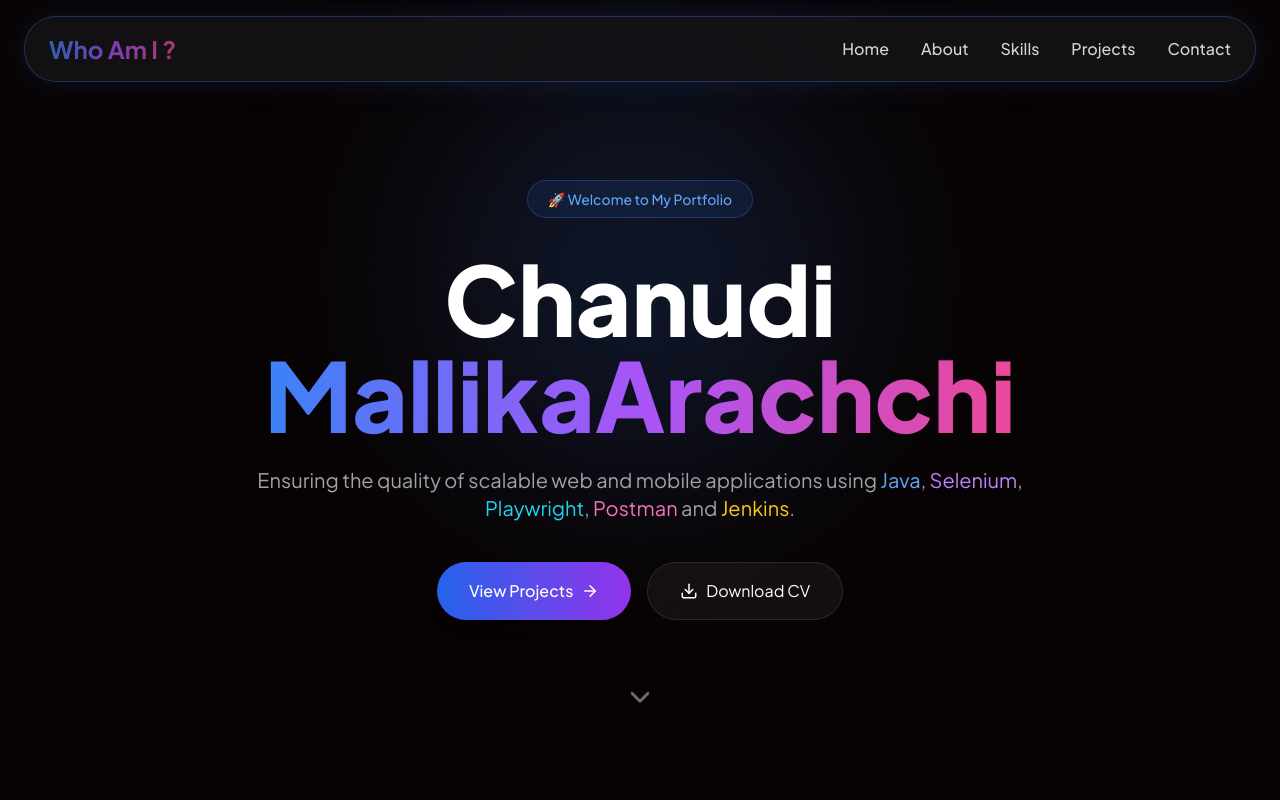
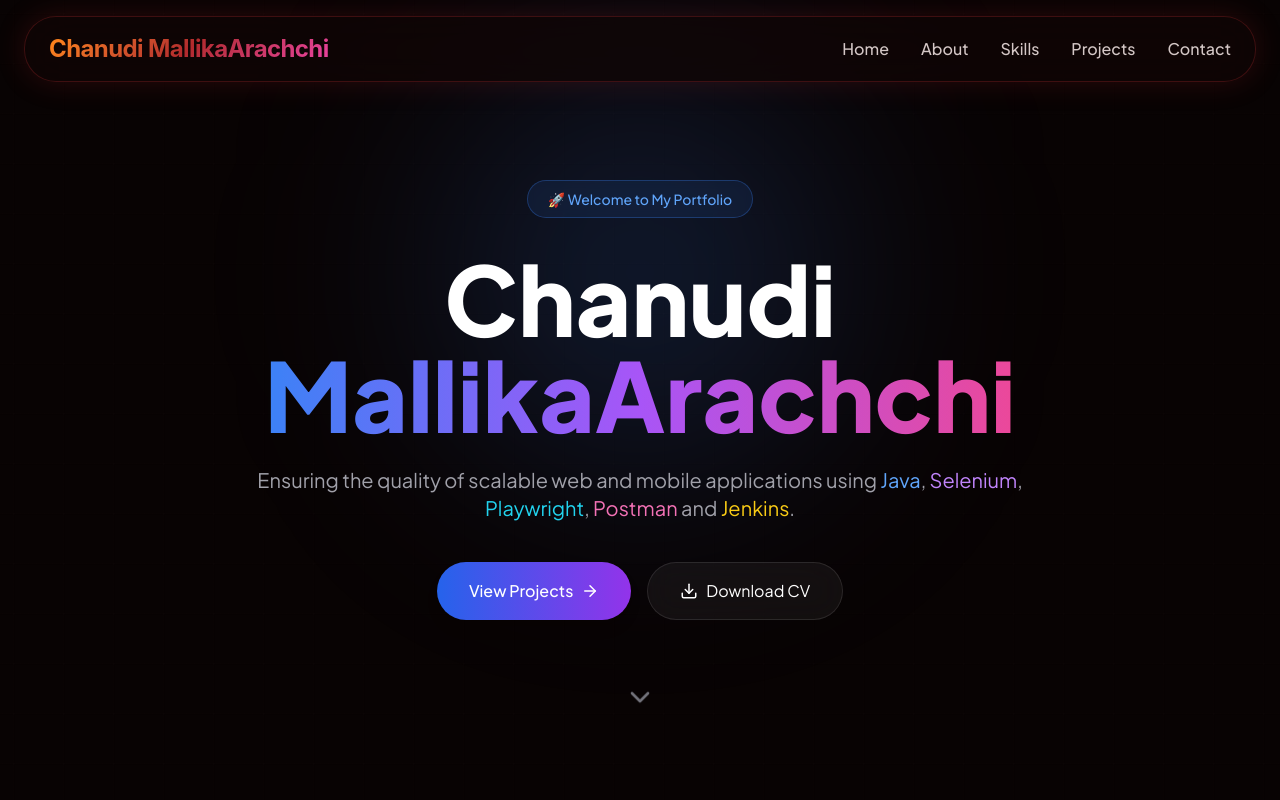
Before and after one commit to ChanudiMallikaArachchi/Personal-Portfolio, a Next.js app: page / in a window 1280 px wide. Shown: the top 800 px of the page. Built offline with nearby package versions, Linux system fonts and the light colour scheme; a web font is replaced by a local one.

Commit message:
feat(navbar): apply OKLCH theme colors and Google Sans Flex branding

```diff
--- a/components/Navbar.tsx
+++ b/components/Navbar.tsx
@@ -16,7 +16,6 @@ export default function Navbar() {
 
   const handleScrollTo = (href: string) => {
     setIsOpen(false);
-
     const element = document.querySelector(href);
 
     if (element) {
@@ -27,12 +26,12 @@ export default function Navbar() {
   };
 
   return (
-    <header className="fixed top-0 left-0 z-50 w-full">
+    <header className="fixed top-0 left-0 z-50 w-full font-primary">
       <div className="mx-auto max-w-7xl px-6 py-4">
-        <div className="flex items-center justify-between rounded-2xl border border-blue-500/30 bg-zinc-900/70 backdrop-blur-xl px-6 py-4 shadow-[0_0_30px_rgba(59,130,246,0.15)]">
+        <div className="flex items-center justify-between rounded-2xl border border-[oklch(0.503_0.172_25/0.3)] bg-[oklch(0.14_0.02_25/0.75)] backdrop-blur-xl px-6 py-4 shadow-[0_0_30px_oklch(0.503_0.172_25/0.2)]">
           {/* Logo */}
-          <h1 className="text-xl md:text-2xl font-bold bg-gradient-to-r from-blue-500 via-purple-500 to-pink-500 bg-clip-text text-transparent animate-pulse">
-            Who Am I ?
+          <h1 className="font-secondary text-xl md:text-2xl font-bold oklch-gradient-text tracking-tight cursor-pointer" onClick={() => handleScrollTo("#home")}>
+            Chanudi MallikaArachchi
           </h1>
 
           {/* Desktop Menu */}
@@ -41,13 +40,13 @@ export default function Navbar() {
               <button
                 key={link.label}
                 onClick={() => handleScrollTo(link.href)}
-                className="group relative text-zinc-300 font-medium transition"
+                className="group relative text-[oklch(0.84_0.015_25)] font-medium transition"
               >
                 <span className="group-hover:text-white transition">
                   {link.label}
                 </span>
 
-                <span className="absolute -bottom-2 left-0 h-[2px] w-0 bg-gradient-to-r from-blue-500 via-purple-500 to-pink-500 transition-all duration-300 group-hover:w-full"></span>
+                <span className="absolute -bottom-2 left-0 h-[2px] w-0 bg-gradient-to-r from-[oklch(0.75_0.18_55)] via-[oklch(0.503_0.172_25)] to-[oklch(0.65_0.22_350)] transition-all duration-300 group-hover:w-full"></span>
               </button>
             ))}
           </nav>
@@ -55,7 +54,7 @@ export default function Navbar() {
           {/* Mobile Button */}
           <button
             onClick={() => setIsOpen(!isOpen)}
-            className="md:hidden text-white"
+            className="md:hidden text-white hover:text-[oklch(0.503_0.172_25)] transition"
           >
             {isOpen ? <X size={28} /> : <Menu size={28} />}
           </button>
@@ -67,12 +66,12 @@ export default function Navbar() {
             isOpen ? "max-h-96 mt-3" : "max-h-0"
           }`}
         >
-          <div className="rounded-2xl border border-white/10 bg-white/5 backdrop-blur-xl p-4">
+          <div className="rounded-2xl border border-[oklch(0.503_0.172_25/0.3)] bg-[oklch(0.16_0.02_25/0.9)] backdrop-blur-xl p-4">
             {navLinks.map((link) => (
               <button
                 key={link.label}
                 onClick={() => handleScrollTo(link.href)}
-                className="block w-full py-3 text-center text-zinc-300 hover:text-white transition"
+                className="block w-full py-3 text-center text-[oklch(0.84_0.015_25)] hover:text-white hover:bg-[oklch(0.503_0.172_25/0.15)] rounded-xl transition"
               >
                 {link.label}
               </button>
```
